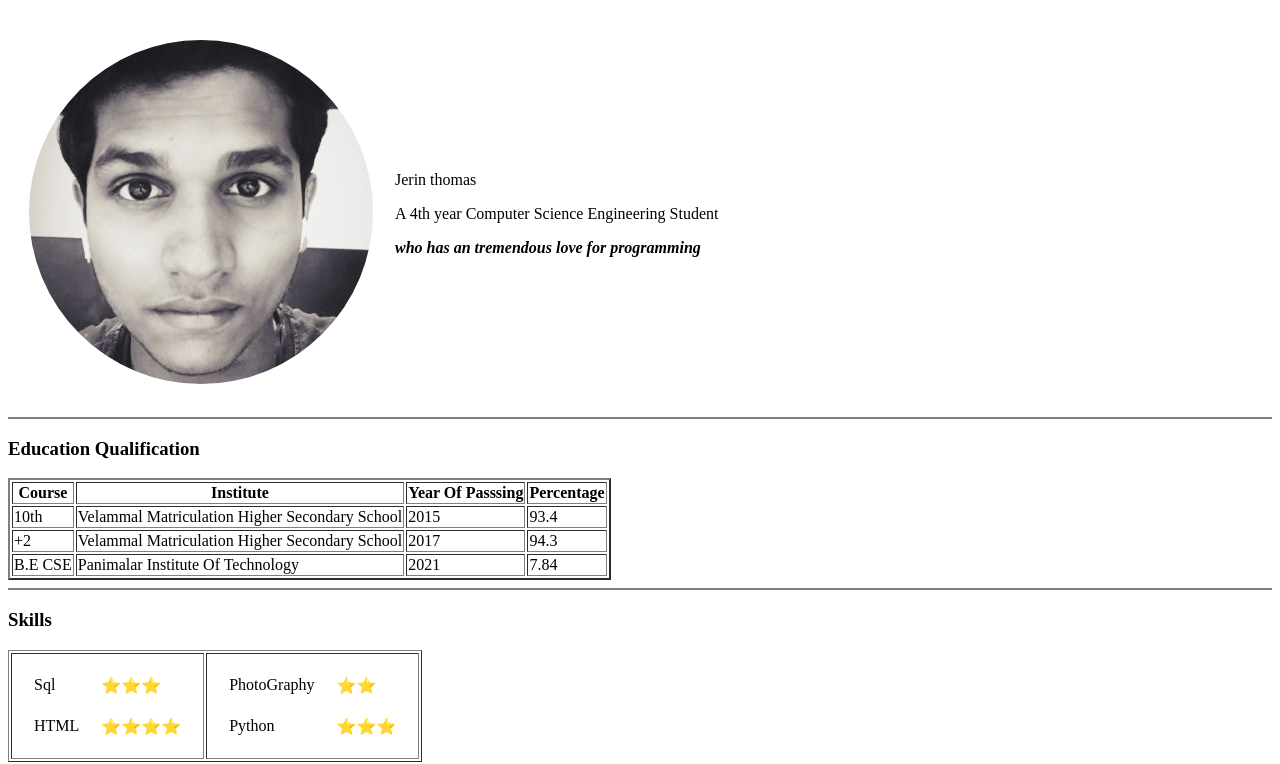
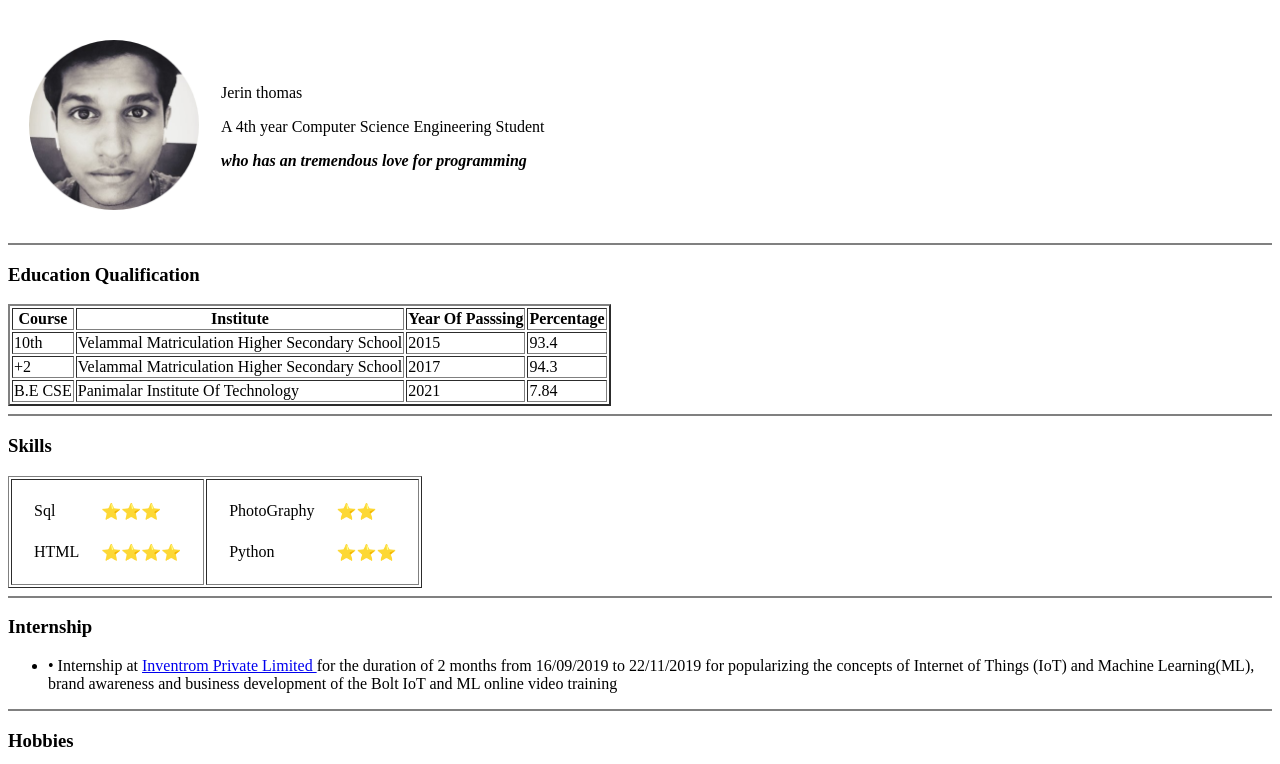
Before and after one commit to thomassjerin3/Portfolio-iteration1, a plain HTML site: page index.html in a window 1280 px wide. Shown: the part 61-825 px from the top of the page. Drawn offline with Linux system fonts and the light colour scheme.

Commit message:
Update index.html

```diff
--- a/index.html
+++ b/index.html
@@ -10,7 +10,7 @@
 <body>
   <table cellspacing="20">
     <tr>
-      <td><img src="Jerin.png" alt="Jerin Photo"></td>
+      <td><img src="Jerin.png" alt="Jerin Photo" height="170px"></td>
       <td>
         <p>Jerin thomas</p>
 
```
